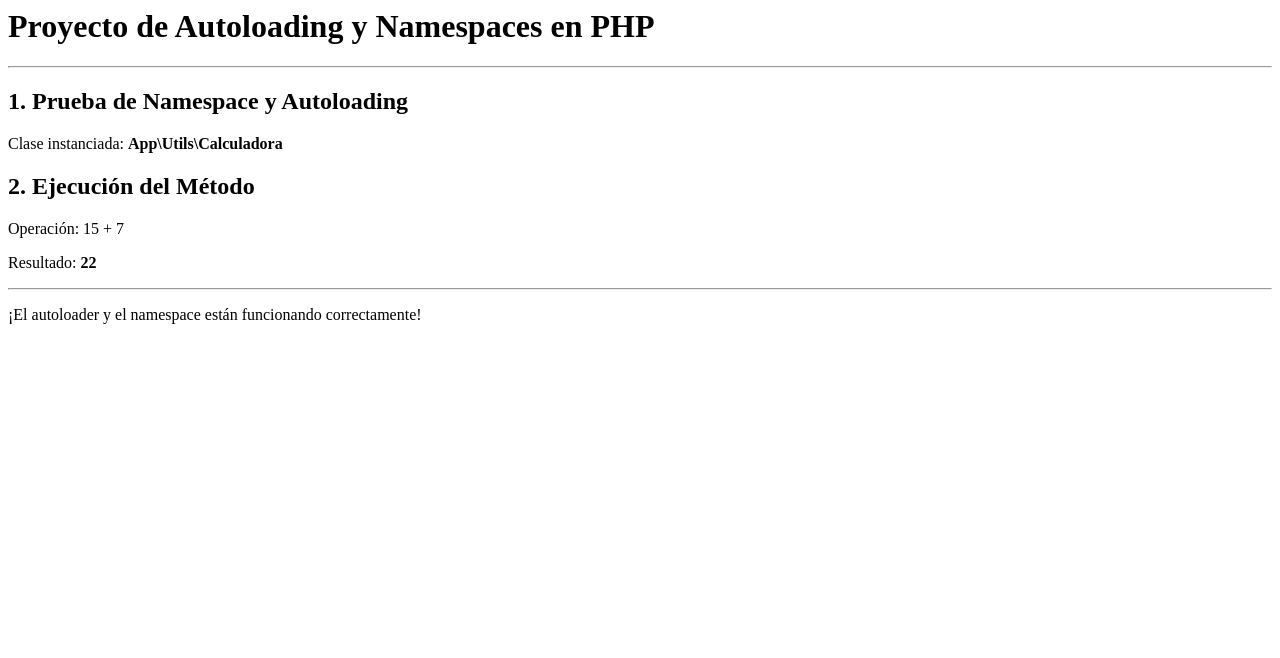
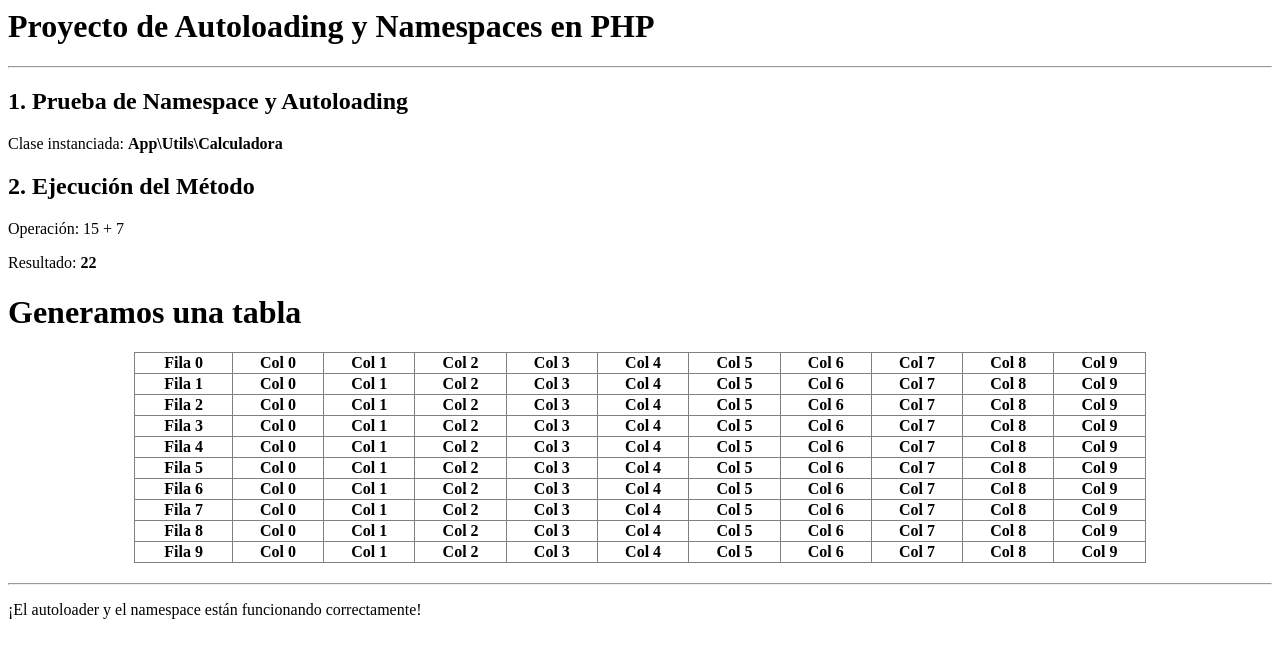
Before and after one commit to MiguelMatMar/Desarrollo-Web-Entorno-Servidor, a PHP site: page / in a window 1280 px wide. Shown: the top 658 px of the page. Run offline with PHP 8.4, Linux system fonts and the light colour scheme.

Commit message:
Implementacion de una pequeña tabla

```diff
--- a/Tema 5/POO/mi-proyecto-autoloader/index.php
+++ b/Tema 5/POO/mi-proyecto-autoloader/index.php
@@ -6,6 +6,7 @@ require_once 'autoloader.php';
 // Importamos la clase usando su namespace completo para poder referirnos a ella
 // simplemente como 'Calculadora' en el código.
 use App\Utils\Calculadora;
+use App\Views\TablaGenerator;
 
 echo "<h1>Proyecto de Autoloading y Namespaces en PHP</h1>";
 echo "<hr>";
@@ -15,6 +16,9 @@ echo "<hr>";
 $calc = new Calculadora();
 $numeroA = 15;
 $numeroB = 7;
+
+// 2. Usamos las tablas
+$tabla1 = new TablaGenerator();
 
 echo "<h2>1. Prueba de Namespace y Autoloading</h2>";
 echo "<p>Clase instanciada: <strong>" . $calc->getClase() . "</strong></p>";
@@ -26,5 +30,8 @@ echo "<h2>2. Ejecución del Método</h2>";
 echo "<p>Operación: {$numeroA} + {$numeroB}</p>";
 echo "<p>Resultado: <strong>{$resultado}</strong></p>";
 
+echo "<h1> Generamos una tabla </h1>";
+echo $tabla1->generateTable();
+
 echo "<hr>";
 echo "<p>¡El autoloader y el namespace están funcionando correctamente!</p>";
--- /dev/null
+++ b/Tema 5/POO/mi-proyecto-autoloader/src/Views/TablaGenerator.php
@@ -0,0 +1,40 @@
+<?php
+
+namespace App\Views;
+
+/**
+ * Genera una tabla HTML de 10x10.
+ * La clase se renombra a TablaGenerator para seguir las convenciones de PHP
+ * (una clase por archivo con el nombre de la clase).
+ */
+class TablaGenerator{
+
+    private $string;
+
+    public function generateTable()
+    {
+        // 1. Inicializamos la cadena de texto de la tabla.
+        $string = "<table border='1' style='border-collapse: collapse; width: 80%; margin: 20px auto; text-align: center;'>";
+
+        for ($filas = 0; $filas < 10; $filas++) {
+            // 2. Usamos el operador de concatenación (punto .) para unir strings
+            // Abrimos la fila (<tr>) y la primera celda (<td>)
+            $string .= "<tr>";
+            $string .= "<td style='background-color: #ffffffff; font-weight: bold;'>Fila $filas</td>";
+
+            for ($columnas = 0; $columnas < 10; $columnas++) {
+                // 3. Añadimos las celdas de encabezado (<th>)
+                $string .= "<th> Col $columnas </th>";
+            }
+
+            // 4. Cerramos la fila (</tr>), ya no hace falta el </td> extra.
+            $string .= "</tr>";
+        }
+
+        // 5. Cerramos la tabla
+        $string .= "</table>";
+
+        return $string;
+    }
+}
+?>
```
